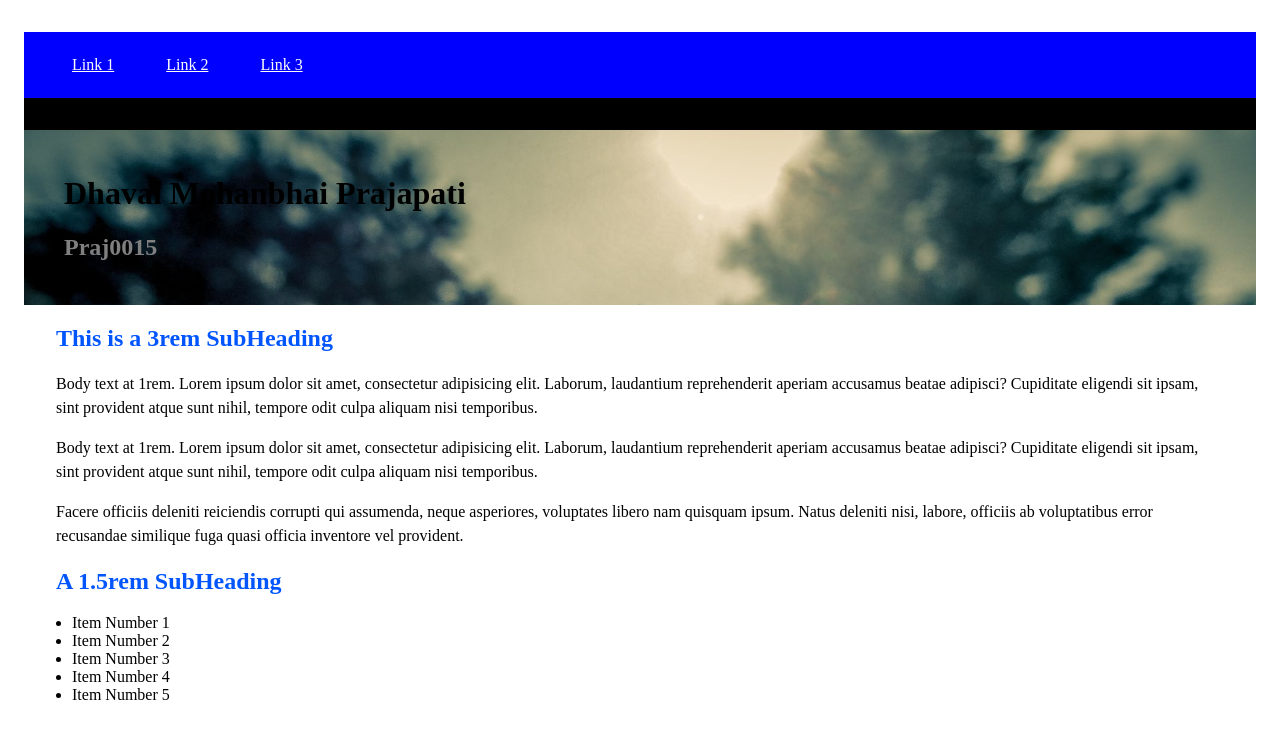
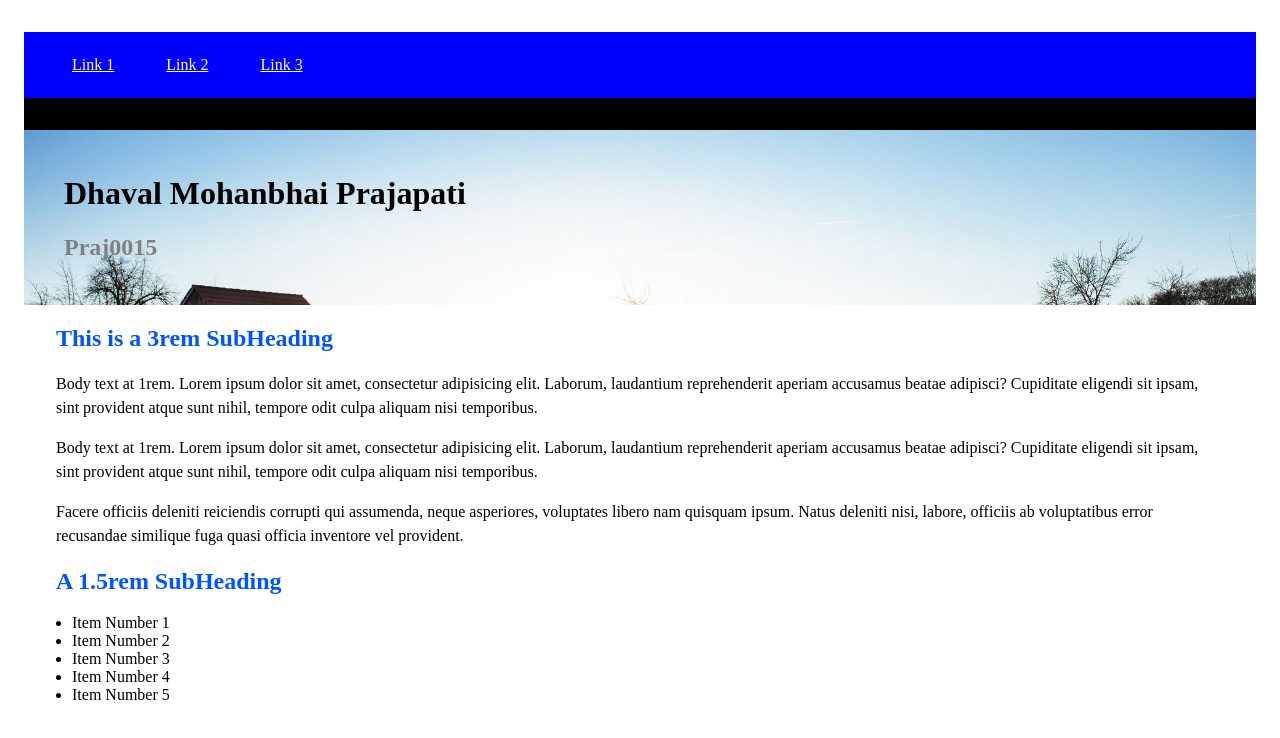
Before and after one commit to praj0015/color-webpage, a plain HTML site: page index.html in a window 1280 px wide. Drawn offline with Linux system fonts and the light colour scheme.

Commit message:
change img

```diff
--- a/index.css
+++ b/index.css
@@ -19,7 +19,7 @@
              margin-left: 1rem;
             margin-right: 1rem;
             background-size: cover;
-            background-image: url(img2.jpg);
+            background-image: url(img4.jpg);
             background-repeat: no-repeat;
         }
         #name{
```
Also changed, not shown: img4.jpg (added).
